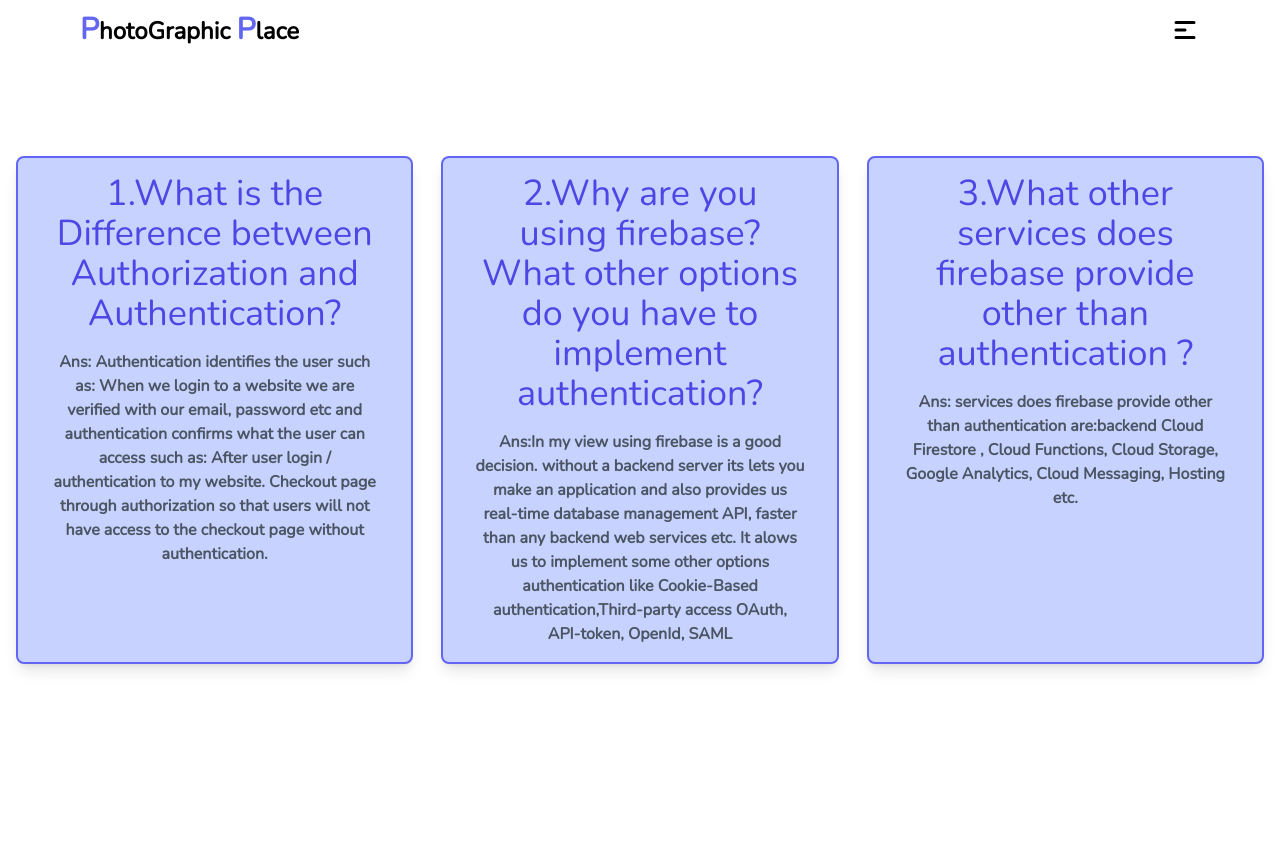
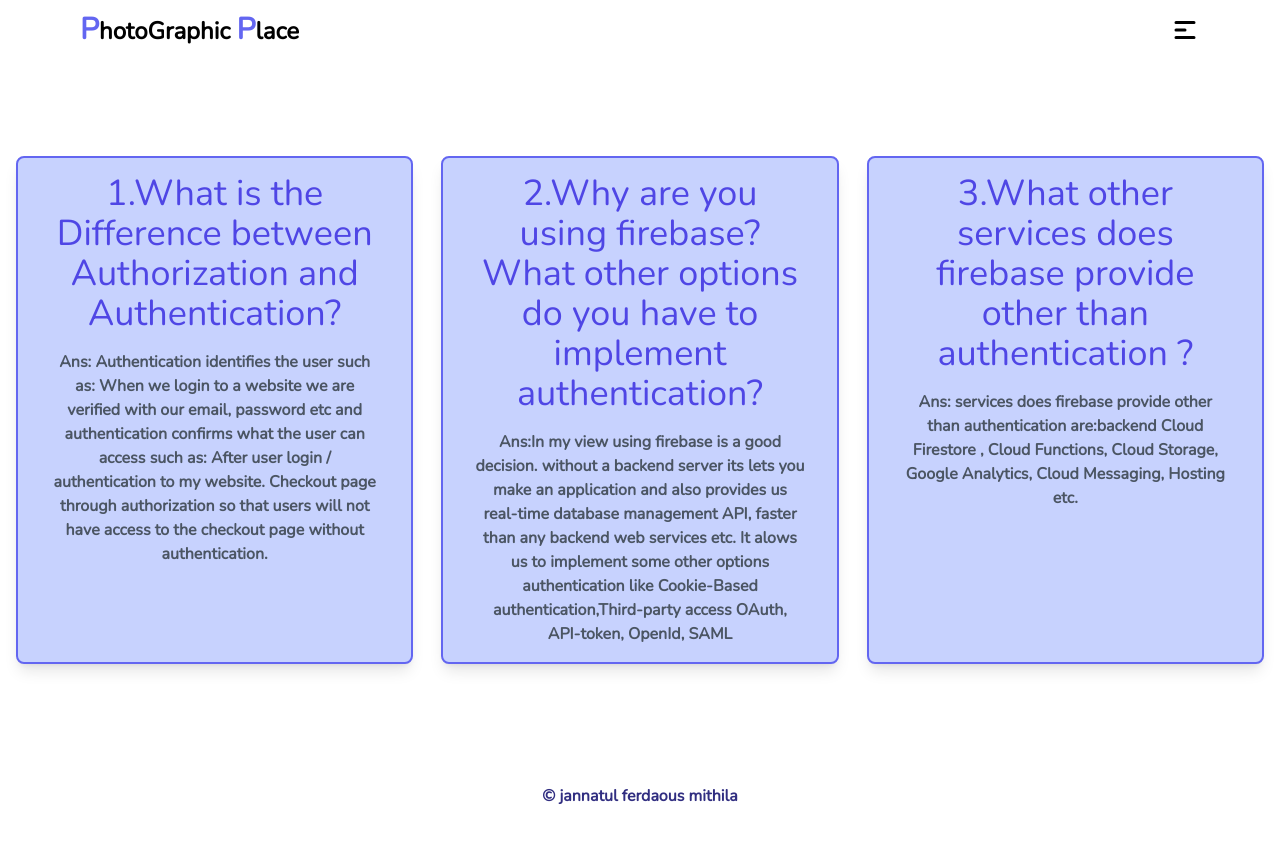
Before and after one commit to jannatul114/photographic-place, a React (Create React App) app: page /blogs in a window 1280 px wide. Shown: the top 842 px of the page. Built offline with nearby package versions, Linux system fonts and the light colour scheme; no server answers.

Commit message:
finished

```diff
--- a/src/Components/Pages/Blogs/Blogs.js
+++ b/src/Components/Pages/Blogs/Blogs.js
@@ -1,6 +1,7 @@
 import React from 'react';
 import './Blogs.css';
 import faq from '../../../images/FAQs.gif';
+import Footer from '../../Shared/Footer/Footer';
 const Blogs = () => {
     return (
         <div class="h-screen">
@@ -38,6 +39,7 @@ const Blogs = () => {
                     </div>
                 </div>
             </div>
+            <Footer></Footer>
 
         </div>
 
```
Also changed, not shown: 1 other file (tests, documents, lock files or other folders).
